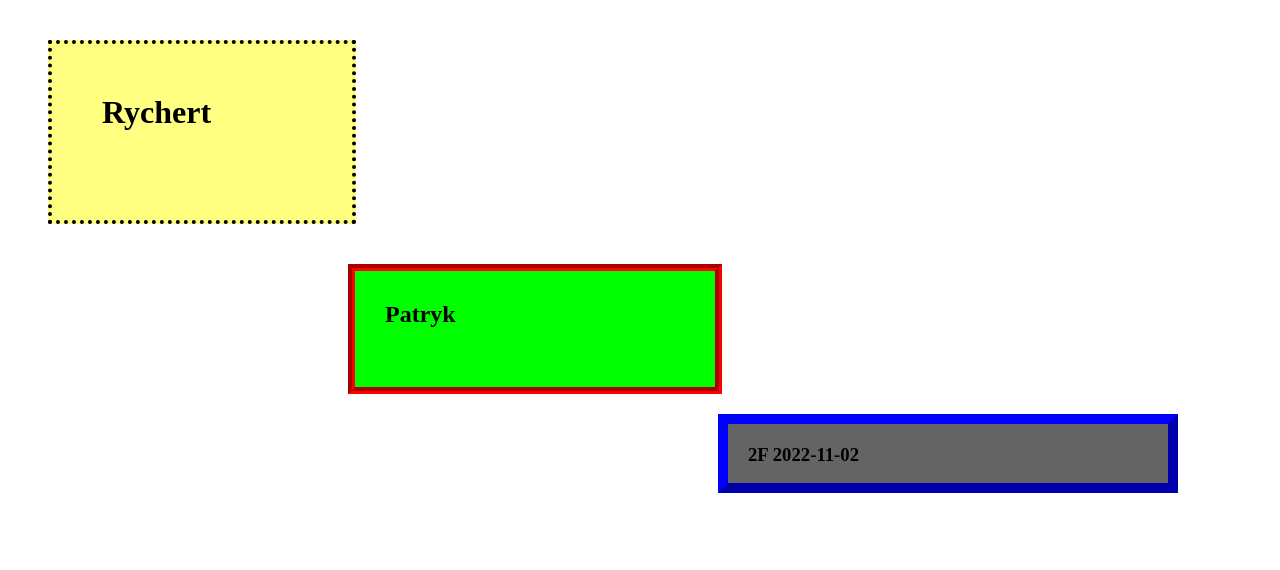
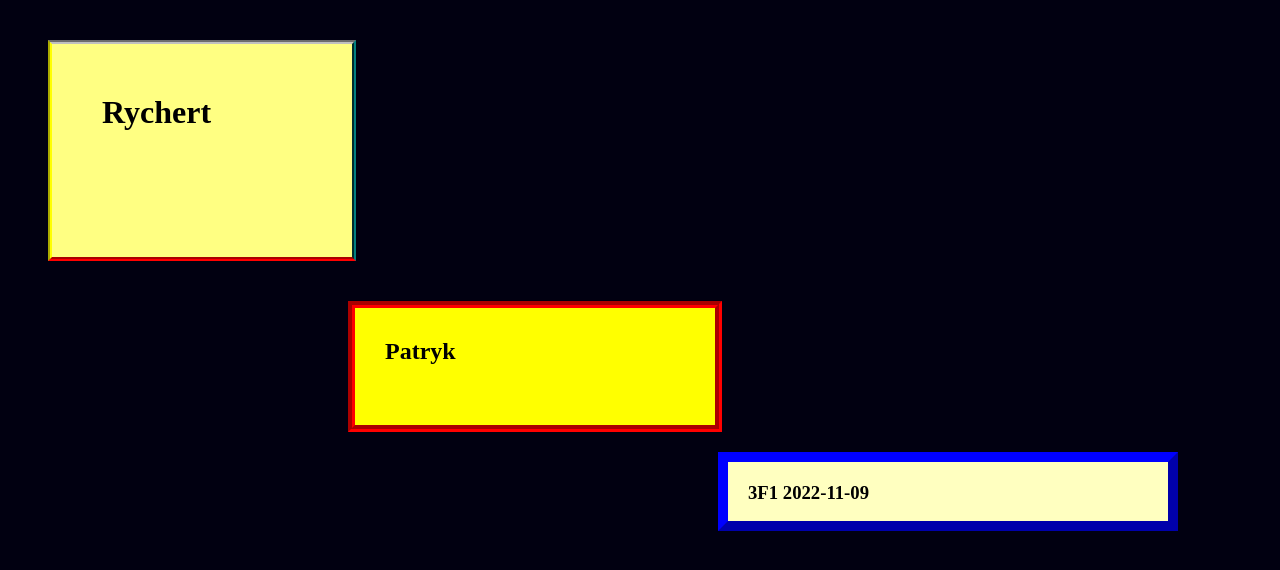
Before and after one commit to Helpek/CSS16-23, a plain HTML site: page zadanie34_rych.html in a window 1280 px wide. Drawn offline with Linux system fonts and the light colour scheme.

Commit message:
Add files via upload

```diff
--- /dev/null
+++ b/zadanie34_rych.css
@@ -0,0 +1,8 @@
+h3 {
+width: 400px;
+height:0.5cm;
+padding : 20px;
+margin-left : 710px;
+border : 10px outset blue;
+background : #FFFFC0;
+}
--- a/zadanie34_rych.html
+++ b/zadanie34_rych.html
@@ -1,4 +1,5 @@
 <!DOCTYPE html>
+<html>
 <html>
 <head>
 <title>zadanie 32-nazwisko_ucznia</title>
@@ -6,10 +7,16 @@
 <style type="text/css">
 h1 {
 width: 200px;
-height:2cm;
+height: 3cm;
 padding : 50px;
 margin : 40px;
-border : 4px dotted black;
+border : 4px groove;
+
+border-top-color: #C0C0C0;
+border-bottom-color: #FF0000;
+border-left-color: #FFFF00;
+border-right-color: #008080;
+
 background : rgb(255,255,130);
 }
 h2 {
@@ -18,22 +25,20 @@ height:1.5cm;
 padding : 30px;
 margin-left : 340px;
 border : 7px groove red;
-background : rgb(0,255,0);
+background : #FFFF00;
 }
-h3 {
-width: 400px;
-height:0.5cm;
-padding : 20px;
-margin-left : 710px;
-border : 10px outset blue;
-background : rgb(100,100,100);
+
+body{
+background: #010011;
 }
+
 </style>
+<link rel="stylesheet" href="zadanie34_rych.css">
 </head>
 <body>
 <h1>Rychert</h1>
 <h2>Patryk</h2>
-<h3>2F 2022-11-02</h3>
+<h3>3F1 2022-11-09</h3>
 </body>
 </html>
 <!--Patryk Rychert-->
```
Also changed, not shown: tabele.txt (added).
